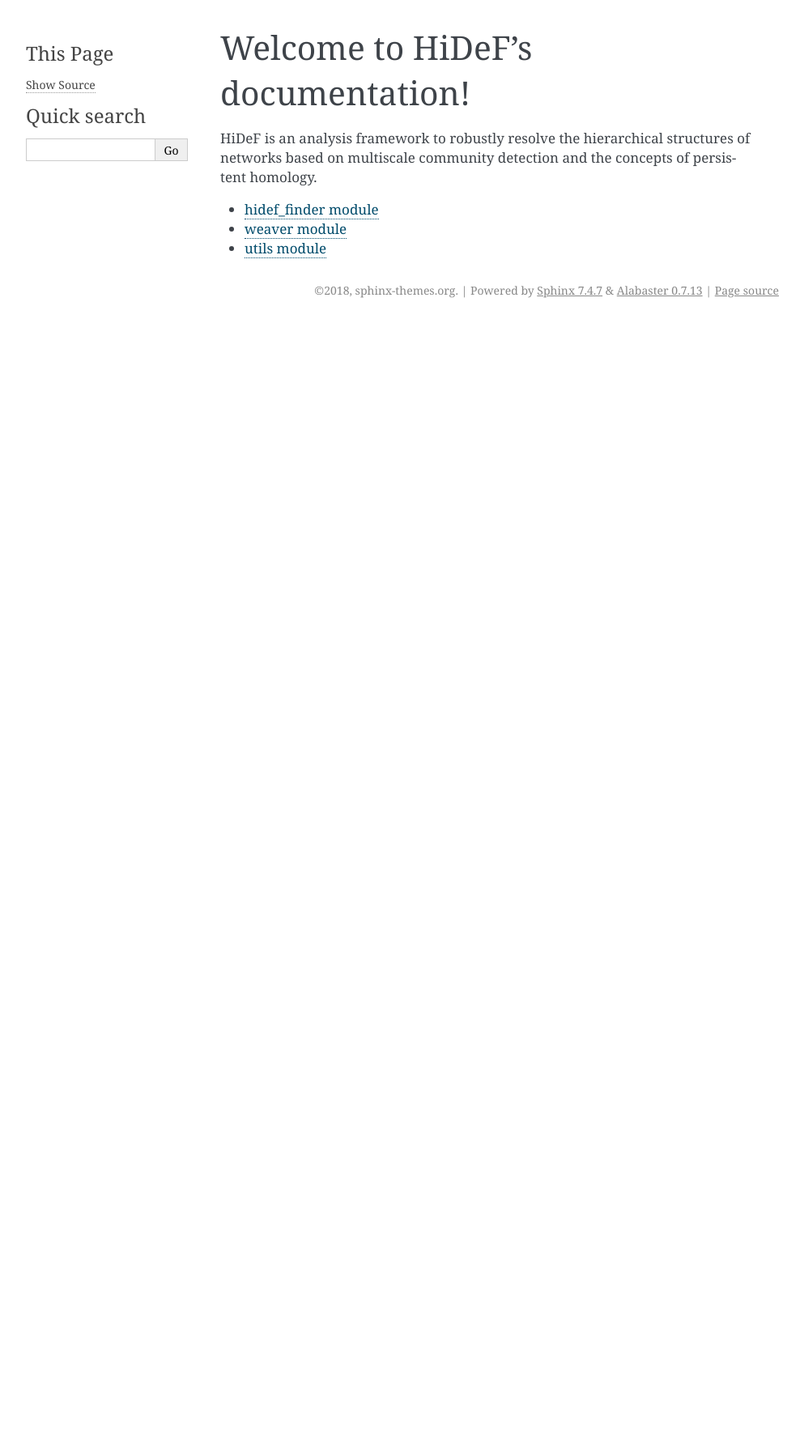
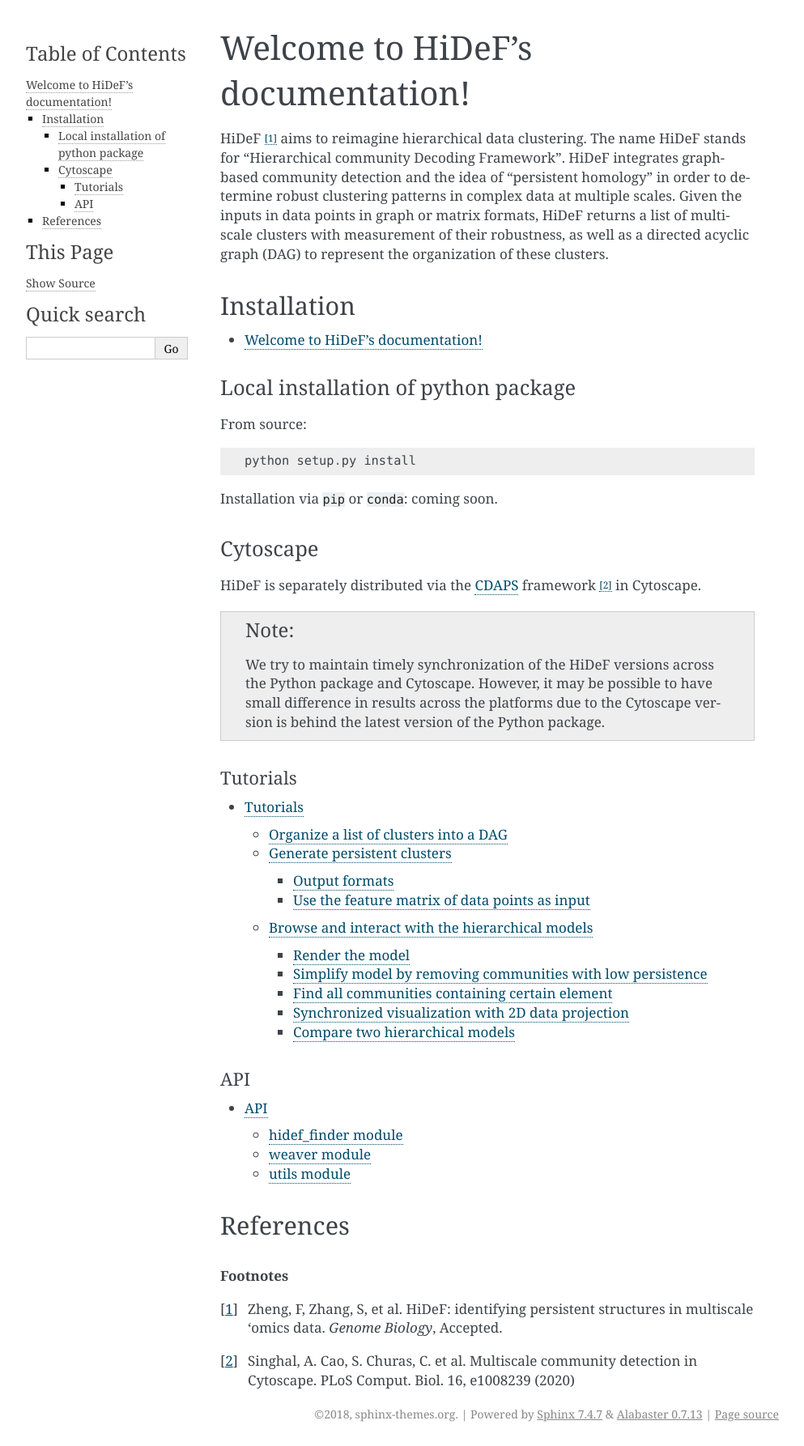
Before and after one commit to fanzheng10/HiDeF, a Sphinx documentation site: the page built from docs/index.rst, in a window 1280 px wide. Shown: the whole page at 81% size, without its empty margins (148-1141 px from the left). Built offline with Sphinx 7.4.7, drawn with Linux system fonts in a browser that asks for light colours; before the commit the page ends 900 px from its top, so only the background shows below that.

Commit message:
Basic readthedocs

```diff
--- /dev/null
+++ b/docs/api.rst
@@ -0,0 +1,8 @@
+API
+---
+.. toctree::
+   :maxdepth: 2
+
+   hidef_finder
+   weaver
+   utils
--- a/docs/conf.py
+++ b/docs/conf.py
@@ -94,9 +94,9 @@
 # default: ``['localtoc.html', 'relations.html', 'sourcelink.html',
 # 'searchbox.html']``.
 #
-# html_sidebars = {}
-#import sphinx_glpi_theme
-
-#html_theme = "glpi"
-
-#html_theme_path = sphinx_glpi_theme.get_html_themes_path()
+html_sidebars = {}
+# import sphinx_glpi_theme
+#
+# html_theme = "glpi"
+#
+# html_theme_path = sphinx_glpi_theme.get_html_themes_path()
--- a/docs/index.rst
+++ b/docs/index.rst
@@ -6,11 +6,44 @@
 Welcome to HiDeF's documentation!
 =================================
 
-HiDeF is an analysis framework to robustly resolve the hierarchical structures of networks based on multiscale community detection and the concepts of persistent homology.
+HiDeF [#f1]_ aims to reimagine hierarchical data clustering. The name HiDeF stands for “Hierarchical community Decoding Framework”. HiDeF integrates graph-based community detection and the idea of “persistent homology” in order to determine robust clustering patterns in complex data at multiple scales. Given the inputs in data points in graph or matrix formats, HiDeF returns a list of multiscale clusters with measurement of their robustness, as well as a directed acyclic graph (DAG) to represent the organization of these clusters.
 
+Installation
+------------
+
+.. toctree::
+   self
+
+Local installation of python package
+^^^^^^^^^^^^^^^^^^^^^^^^^^^^^^^^^^^^
+From source: ::
+
+  python setup.py install
+
+Installation via ``pip`` or ``conda``: coming soon.
+
+Cytoscape
+^^^^^^^^^^
+HiDeF is separately distributed via the `CDAPS <http://apps.cytoscape.org/apps/cycommunitydetection>`_ framework [#f2]_ in Cytoscape.
+
+.. Note::
+   We try to maintain timely synchronization of the HiDeF versions across the Python package and Cytoscape. However, it may be possible to have small difference in results across the platforms due to the Cytoscape version is behind the latest version of the Python package.
+
+
+Tutorials
+_________
+.. toctree::
+   tutorial/index
+
+API
+___
 .. toctree::
    :maxdepth: 2
 
-   hidef_finder
-   weaver
-   utils
+   api
+
+References
+----------
+.. rubric:: Footnotes
+.. [#f1] Zheng, F, Zhang, S, et al. HiDeF: identifying persistent structures in multiscale ‘omics data. *Genome Biology*, Accepted.
+.. [#f2] Singhal, A. Cao, S. Churas, C. et al. Multiscale community detection in Cytoscape. PLoS Comput. Biol. 16, e1008239 (2020)
--- /dev/null
+++ b/docs/tutorial/community.rst
@@ -0,0 +1,41 @@
+Generate persistent clusters
+------------------------------------------------------
+
+[Figure 1]
+
+HiDeF ultilizes graph-based community detection (CD) with resolution parameters (such as Louvain [#f1]_ or Leiden [#f2]_ algorithms) to detect clusters. The resolution parameter was sampled at many values, and a set of communities was generated at each resolution. The solutions at each resolution were compared to each other. We define “persistent” communities as those repetitively discovered in many different resolutions.
+
+As graph-based CD methods are in general heuristic, it is not common to find identical clusters repetitively. However, we can measure similarity between clusters. Imagining a graph in which each node represent a community and each edge connects two similar communities, a component in this graph a group of similar communities, and the size of these components can be seen as a metric of community persistence.
+
+The following example takes the BioPlex [#f3]_ protein-protein interaction network, scans the resolution parameter from 0.001 to 25, and returns the communities with persistence larger than 5. ::
+
+    Code
+
+
+Output formats
+^^^^^^^^^^^^^^
+
+``*.nodes``: a .tsv file in which each row represents a community. The first 3 columns being the name, the size, and the elements of the community.
+
+``*.edges`` a .tsv file in which each row represents a directed edge. The first and second column indicate the target (parent) and source (child community, respectively.
+
+``*.gml`` a file in the GML (Graph Modelling Language) format to represent the DAG.
+
+``*.gmt`` GMT format as described in `GSEA <https://software.broadinstitute.org/cancer/software/gsea/wiki/index.php/Data_formats>`_. (Coming soon)
+
+Use the feature matrix of data points as input
+^^^^^^^^^^^^^^^^^^^^^^^^^^^^^^^^^^^^^^^^^^^^^^
+
+The default input of HiDeF is a format representing a graph. Still, if the input data is in the format of feature vectors of data points, a k-nearest neighbor graph (kNN) or a shared k-nearest neighbor graph (sNN) can be generated by other methods, such as ``umap``. ::
+
+    Code
+
+.. Note::
+   Building kNN or sNN graph followed by graph-based community detection is a common workflow of single-cell analysis in prominent software packages such as ``Seurat`` or ``Scanpy``. However, the resolution parameter needs to be specified in those packages. HiDeF scans resolution parameters and makes it easy to identify structures at more diverse scales.
+
+
+
+.. [#f1] Blondel, V. D., Guillaume, J.-L., Lambiotte, R. & Lefebvre, E. Fast unfolding of communities in large networks. J. Stat. Mech. 2008, P10008 (2008)
+.. [#f2] Traag, V. A., Waltman, L. & van Eck, N. J. From Louvain to Leiden: guaranteeing well-connected communities. Sci. Rep. 9, 5233 (2019)
+
+.. [#f3] Huttlin, E. L. et al. Architecture of the human interactome defines protein communities and disease networks. Nature 545, 505–509 (2017)
--- /dev/null
+++ b/docs/tutorial/index.rst
@@ -0,0 +1,8 @@
+Tutorials
+_________
+
+.. toctree::
+
+    organize
+    community
+    interactive
--- /dev/null
+++ b/docs/tutorial/interactive.rst
@@ -0,0 +1,18 @@
+Browse and interact with the hierarchical models
+-------------------------------------------------
+Coming soon
+
+Render the model
+^^^^^^^^^^^^^^^^^^^^
+
+Simplify model by removing communities with low persistence
+^^^^^^^^^^^^^^^^^^^^^^^^^^^^^^^^^^^^^^^^^^^^^^^^^^^^^^^^^^^^
+
+Find all communities containing certain element
+^^^^^^^^^^^^^^^^^^^^^^^^^^^^^^^^^^^^^^^^^^^^^^^
+
+Synchronized visualization with 2D data projection
+^^^^^^^^^^^^^^^^^^^^^^^^^^^^^^^^^^^^^^^^^^^^^^^^^^
+
+Compare two hierarchical models
+^^^^^^^^^^^^^^^^^^^^^^^^^^^^^^^
--- /dev/null
+++ b/docs/tutorial/organize.rst
@@ -0,0 +1,33 @@
+Organize a list of clusters into a DAG
+---------------------------------------
+
+HiDeF is flexible and the construction of DAG is independent of the upstream clustering algorithm. The ``weaver`` module can take an arbitrary list of clusters and infer the relationships among them. We defined containment index
+
+.. math:: CI(v,w) = \frac{|s(v) \cap s(w)|}{|s(w)|}
+
+as the fraction of data points in cluster *w* that is also in cluster *v*. In the following example, all data points of cluster at line 2 is also members of the cluster at line 1, so we use a directed edge to represent this relationship.
+
+.. code-block:: python
+
+    from hidef import *
+    P = ['11111111',
+         '11111100',
+         '00001111',
+         '11100000',
+         '00110000',
+         '00001100',
+         '00000011']
+    wv = weaver.Weaver()
+    H = wv.weave(P, cutoff=1.0)
+
+
+
+In many cases, it could be informative to relax the requirement of :math:`CI = 1` to reveal the relationships between clusters. Thus we provide a parameter :math:`\tau` ("cutoff" in the above code block) to approximate the containment relationships, as can be seen in the following example. ::
+
+   Code
+
+.. Note::
+    Since we do not restrict the input, it is possible to have mutually contained clusters. In such cases, we decide the two (or more) mutually contained clusters as “similar”, and merge them into a new cluster. In the DAG, the input and output edges of this new node are the union of the edges in and out of the nodes in the merged group.
+
+
+Although an arbitrarily defined set of clusters can be used, a routine workflow is to use network community detection to generate a set of clusters (see the next topic).
```
Also changed, not shown: hidef/__init__.py (+4 -4 lines), docs/test.ipynb (added), 2 other files.
